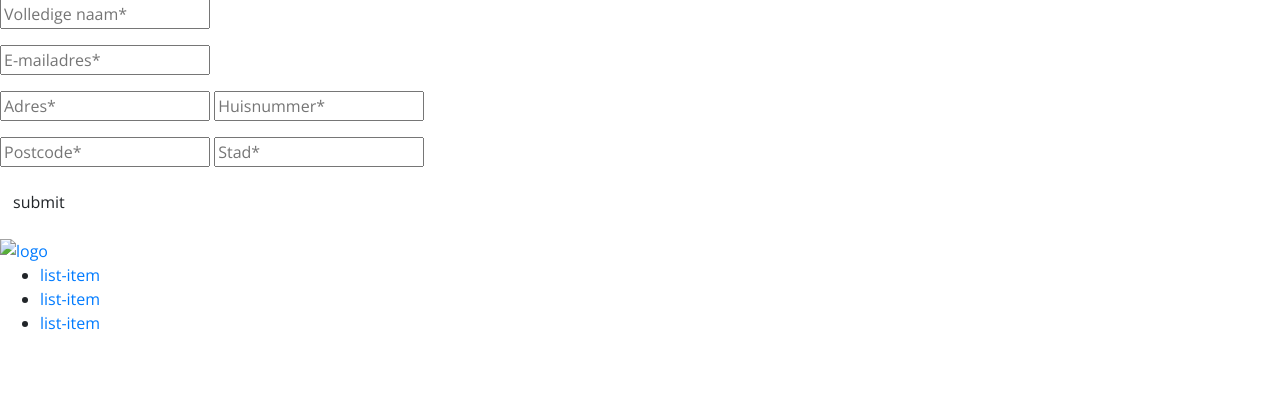
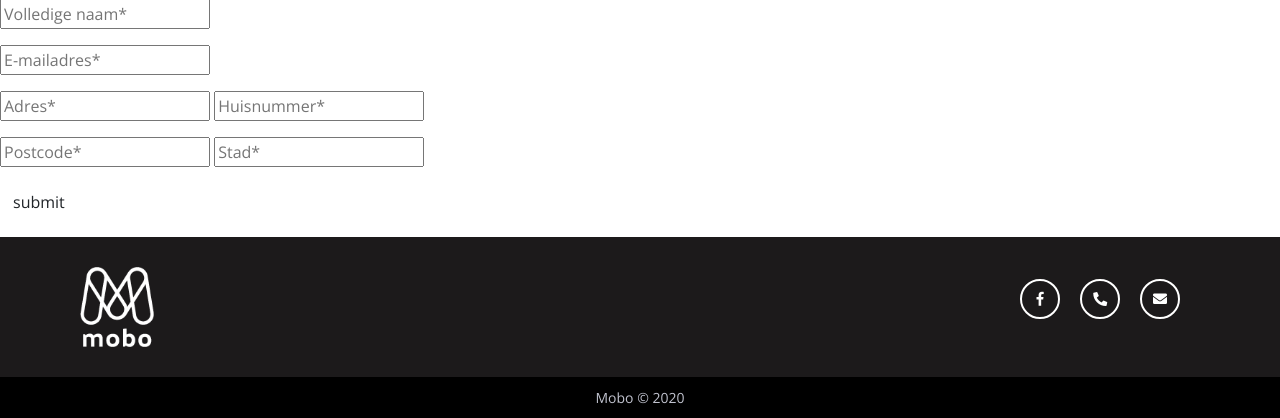
Before and after one commit to lennartkimmel/Mobo, a PHP site: page / in a window 1280 px wide. Shown: the part 892-1310 px from the top of the page. Before the commit the page ends 1222 px from the top, so only its background shows below. Run offline with PHP 8.4, Linux system fonts and the light colour scheme; style sheets or scripts are compiled from the project's sources; some libraries are stand-ins or nearby versions; some web fonts are replaced.

Commit message:
Made footer

```diff
--- a/source/app/index.html
+++ b/source/app/index.html
@@ -85,8 +85,11 @@
                             <li class="link-item" id="link-2" onmouseover="changeImage(2)">+<a>Telefoonhouder (voor wielerfiets)</a></li>
                             <li class="link-item" id="link-3" onmouseover="changeImage(3)">+<a>Usb kabel</a></li>
                             <li class="link-item" id="link-4" onmouseover="changeImage(4)">+<a>Rubber bescherming (om dynamo)</a></li>
+                            <li class="link-item" id="link-5" onmouseover="changeImage(5)">+<a>Voorwiel/Achterwiel te monteren</a></li>
                         </ul>
-                        <ul></ul>
+                        <ul>
+                            <li class="link-item">-Zonder telefoonkabel</li>
+                        </ul>
                     </div>
                 </div>
             </div>
@@ -124,15 +127,25 @@
         </section>
 
         <footer>
-            <div id="logo">
-                <a href="/" title="mobo"><img src="" alt="logo"/></a>
+            <div class="footer">
+                <div class="container">
+                    <div class="row">
+                        <div class="footer-logo col-md-6">
+                            <a href="/" title="mobo"><img src="/img/logo-mobo.png" alt="mobo"/></a>
+                        </div>
+                        <div class="social-links col-md-6">
+                            <ul>
+                                <li><a href="https://www.facebook.com/AliiShahiid" title="facebook"><div class="social-icon"><i class="fab fa-facebook-f"></i></div></a></li>
+                                <li><a href="tel:0614647217" title="telefoon"><div class="social-icon"><i class="fa fa-phone"></i></div></a></li>
+                                <li><a href="mailto:0949886@hr.nl" title="email"><div class="social-icon"><i class="fa fa-envelope"></i></div></a></li>
+                            </ul>
+                        </div>
+                    </div>
+                </div>
             </div>
-            <div id="social-links">
-                <ul>
-                    <li><a href="/" title="list-item">list-item</a></li>
-                    <li><a href="/" title="list-item">list-item</a></li>
-                    <li><a href="/" title="list-item">list-item</a></li>
-                </ul>
+
+            <div class="footer-end">
+                <p>Mobo © 2020</p>
             </div>
         </footer>
 
--- a/source/app/js/app.js
+++ b/source/app/js/app.js
@@ -16,7 +16,7 @@ function imageCarrousel(){
     }
 }
 
-window.onscroll = function() {scrollFunction()};
+window.onscroll = function() {scrollFunction();};
 
 function scrollFunction() {
   if (document.body.scrollTop > 80 || document.documentElement.scrollTop > 80) {
--- a/source/app/scss/layout/_footer.scss
+++ b/source/app/scss/layout/_footer.scss
@@ -0,0 +1,64 @@
+.footer {
+    margin: 0 auto;
+    padding: 0;
+    background: $black;
+    display: block;
+}
+
+.footer-logo {
+    padding: 30px 5px;
+
+    img {
+        height: 80px;
+        transition: 0.4s;
+    }
+}
+
+.social-links {
+    display: flex;
+    align-items: center;
+    justify-content: flex-end;
+
+    ul {
+        display: flex;
+        flex-direction: row;
+        list-style: none;
+
+        li {
+            margin: 10px;
+        }
+    }
+}
+
+.social-icon {
+    width: 40px;
+    height: 40px;
+    border-radius: 100%;
+    display: flex;
+    justify-content: center;
+    align-items: center;
+    border: #fff solid 2px;
+
+    i {
+        font-size: 14px;
+        color: white
+    }
+
+    .fa-phone {
+        transform: rotate(90deg);
+    }
+}
+
+.footer-end {
+    margin: 0 auto;
+    padding: 0;
+    background: #000;
+
+    p {
+        margin: 0;
+        padding: 10px;
+        color: $grey;
+        font-size: 14px;
+        text-align: center;
+    }
+}
```
Also changed, not shown: source/dist/index.html (+22 -9 lines), source/app/css/main.css, source/app/scss/base/_typography.scss (line endings or trailing spaces), source/dist/css/main.min.css.
